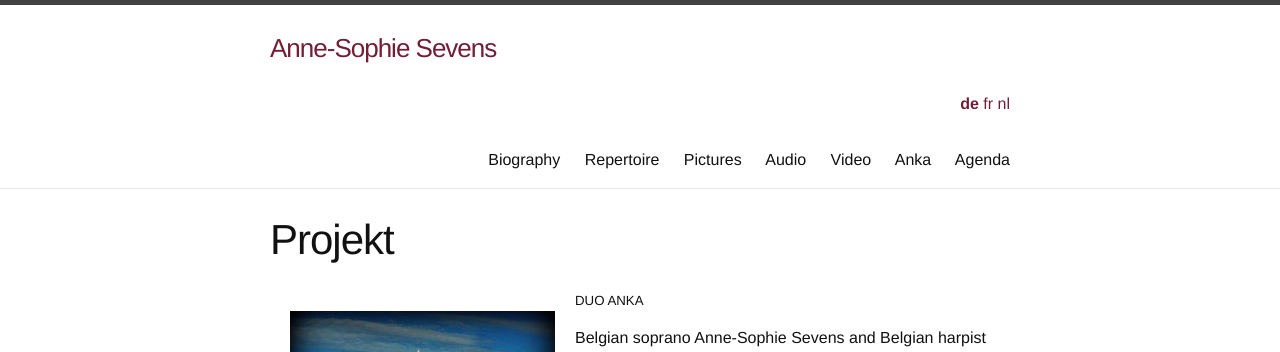
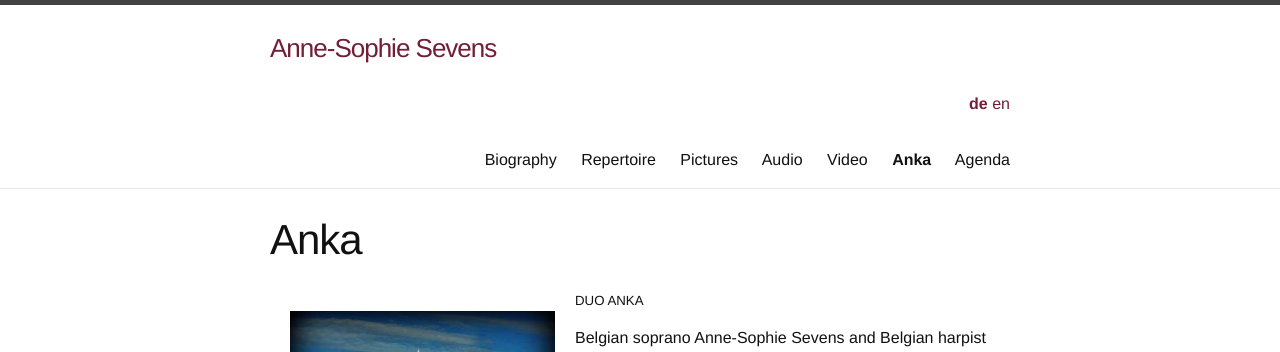
Before and after one commit to annesophie-sevens/annesophie-sevens.github.io, a Jekyll site: the page built from anka-de.md, in a window 1280 px wide. Shown: the top 352 px of the page. Built offline with Jekyll 4.4.1, drawn with Linux system fonts in a browser that asks for light colours; nearby versions of some CDN libraries.

Commit message:
Update and rename project-de.md to anka-de.md

```diff
--- a/project-de.md
+++ b/anka-de.md
@@ -1,9 +1,9 @@
 ---
 layout: page
-title: Projekt
+title: Anka
 menuorder: 55
 lang: de
-ref: project
+ref: anka
 
 ---
 <img style="float: left; padding: 20px" src="/assets/eglise.jpg">
```
